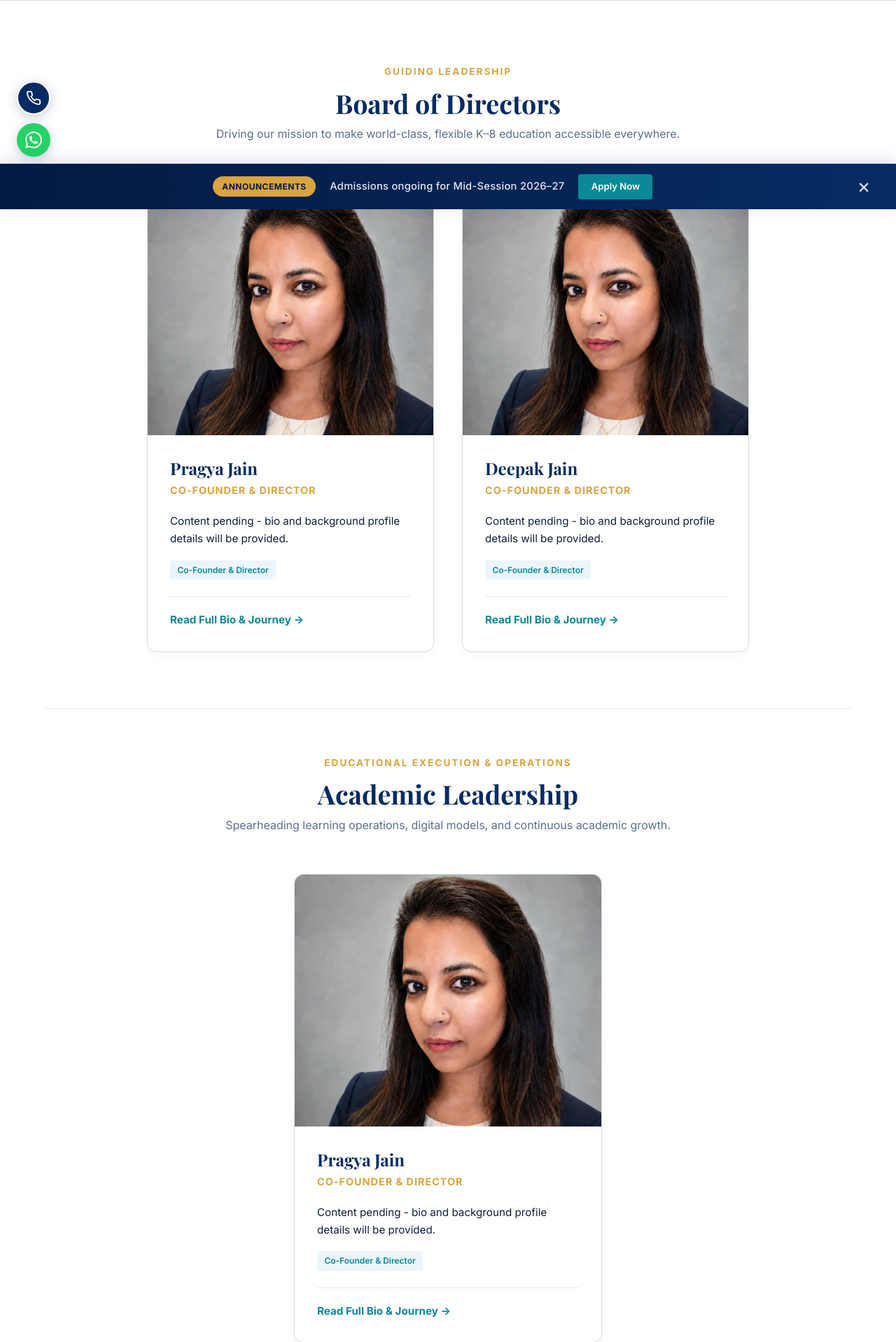
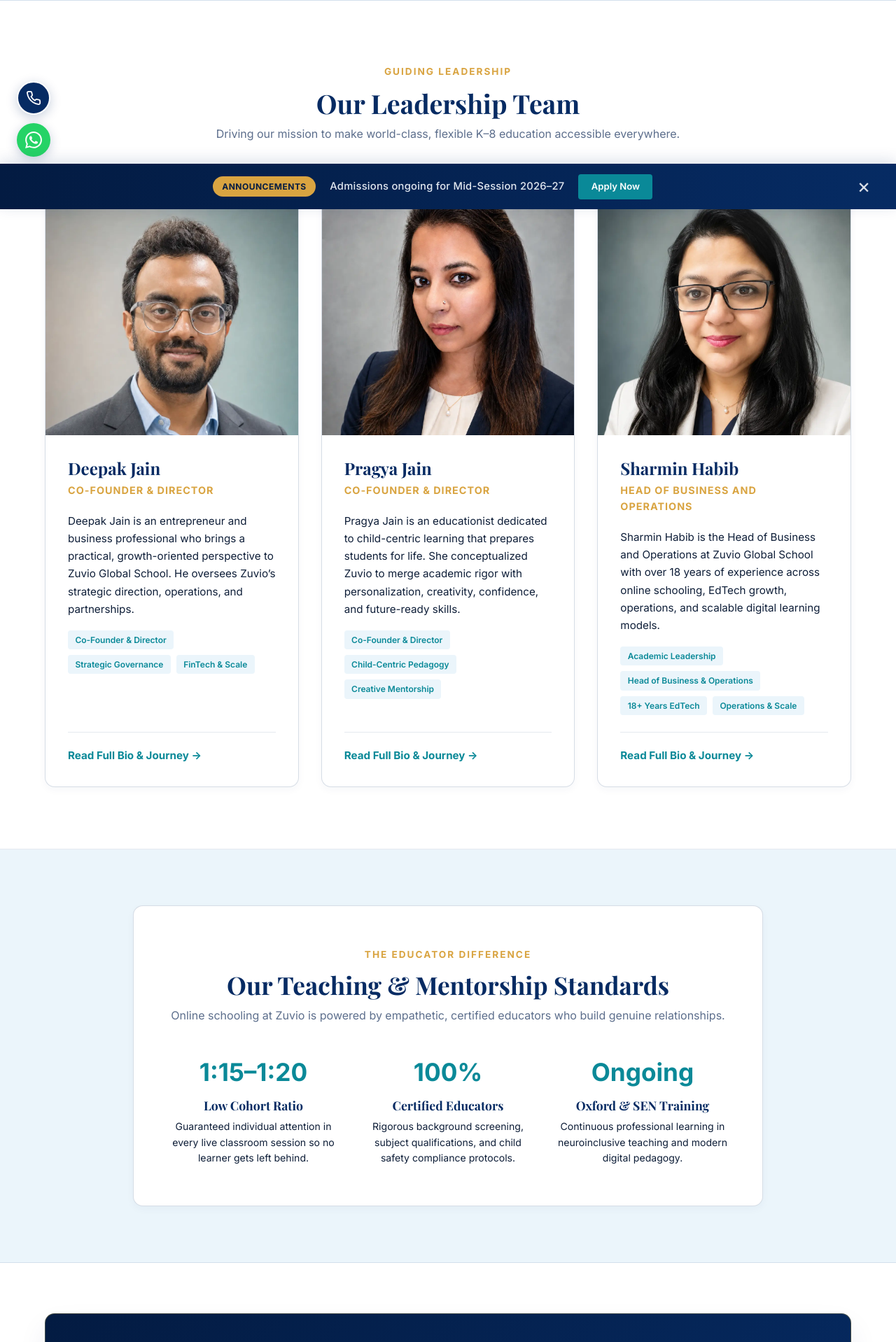
Before and after one commit to varun100-dot/school, a PHP site: page /pages/our-team.php in a window 1280 px wide. Shown: the part 501-2419 px from the top of the page at 70% size. Run offline with PHP 8.4, Linux system fonts and the light colour scheme; data comes from the database, SQL or seed files in the repository; data that the repository does not hold is empty; some libraries are stand-ins or nearby versions; some web fonts are replaced.

Commit message:
feat(our-team): unify leadership section to 3 unique profile cards

```diff
--- a/pages/our-team.php
+++ b/pages/our-team.php
@@ -11,9 +11,18 @@
 }
 $cms = &$_SESSION['mock_about_cms'];
 
-// STRICT RULE: Rashmi Bhasin is 100% excluded
-$default_team = [
-    [
+// STRICT RULE: Exactly 3 unique leadership profiles ordered Deepak Jain, Pragya Jain, Sharmin Habib
+$leadership_profiles = [
+    'deepak-jain' => [
+        'name' => 'Deepak Jain',
+        'slug' => 'deepak-jain',
+        'designation' => 'Co-Founder & Director',
+        'category' => 'Board of Directors',
+        'image' => '/assets/images/Profile_Images/Deepak_Professional_Profile.webp',
+        'short_description' => 'Deepak Jain is an entrepreneur and business professional who brings a practical, growth-oriented perspective to Zuvio Global School. He oversees Zuvio’s strategic direction, operations, and partnerships.',
+        'badges' => ['Co-Founder & Director', 'Strategic Governance', 'FinTech & Scale']
+    ],
+    'pragya-jain' => [
         'name' => 'Pragya Jain',
         'slug' => 'pragya-jain',
         'designation' => 'Co-Founder & Director',
@@ -22,16 +31,7 @@
         'short_description' => 'Pragya Jain is an educationist dedicated to child-centric learning that prepares students for life. She conceptualized Zuvio to merge academic rigor with personalization, creativity, confidence, and future-ready skills.',
         'badges' => ['Co-Founder & Director', 'Child-Centric Pedagogy', 'Creative Mentorship']
     ],
-    [
-        'name' => 'Deepak Jain',
-        'slug' => 'deepak-jain',
-        'designation' => 'Co-Founder & Director',
-        'category' => 'Board of Directors',
-        'image' => '/assets/images/Profile_Images/Deepak_Professional_Profile.webp',
-        'short_description' => 'Deepak Jain is an entrepreneur and business professional who brings a practical, growth-oriented perspective to Zuvio Global School. He oversees Zuvio’s strategic direction, operations, and partnerships.',
-        'badges' => ['Co-Founder & Director', 'Strategic Governance', 'FinTech & Scale']
-    ],
-    [
+    'sharmin-habib' => [
         'name' => 'Sharmin Habib',
         'slug' => 'sharmin-habib',
         'designation' => 'Head of Business and Operations',
@@ -42,30 +42,27 @@
     ]
 ];
 
-$team = [];
 if ($db) {
     try {
         $stmt = $db->query("SELECT * FROM `leadership` WHERE `is_active` = 1 ORDER BY `sort_order` ASC");
         $db_team = $stmt->fetchAll();
         if (!empty($db_team)) {
             foreach ($db_team as $row) {
-                $badges = [];
-                if (!empty($row['badges'])) {
-                    $decoded = json_decode($row['badges'], true);
-                    $badges = is_array($decoded) ? $decoded : array_map('trim', explode(',', $row['badges']));
-                } elseif (!empty($row['designation'])) {
-                    $badges = [$row['designation']];
+                $slug = $row['slug'] ?? '';
+                if (isset($leadership_profiles[$slug])) {
+                    if (!empty($row['name'])) $leadership_profiles[$slug]['name'] = $row['name'];
+                    if (!empty($row['designation'])) $leadership_profiles[$slug]['designation'] = $row['designation'];
+                    if (!empty($row['image'])) $leadership_profiles[$slug]['image'] = $row['image'];
+                    if (!empty($row['short_description'])) {
+                        $leadership_profiles[$slug]['short_description'] = $row['short_description'];
+                    } elseif (!empty($row['bio'])) {
+                        $leadership_profiles[$slug]['short_description'] = $row['bio'];
+                    }
+                    if (!empty($row['badges'])) {
+                        $decoded = json_decode($row['badges'], true);
+                        $leadership_profiles[$slug]['badges'] = is_array($decoded) ? $decoded : array_map('trim', explode(',', $row['badges']));
+                    }
                 }
-                $team[] = [
-                    'id' => $row['id'],
-                    'name' => $row['name'],
-                    'slug' => $row['slug'],
-                    'designation' => $row['designation'],
-                    'category' => !empty($row['category']) ? $row['category'] : 'Academic Leadership',
-                    'image' => $row['image'] ?: '/assets/images/Profile_Images/Pragya_Professional_Profile.webp',
-                    'short_description' => $row['short_description'] ?: $row['bio'],
-                    'badges' => $badges
-                ];
             }
         }
     } catch (Exception $e) {
@@ -73,24 +70,12 @@
     }
 }
 
-if (empty($team)) {
-    $cms = get_json_setting('cms_about', []);
-    $team = $cms['team'] ?? $default_team;
-}
-
-// Enforce exclusion of Rashmi Bhasin
-$team = array_values(array_filter($team, function($member) {
-    return stripos($member['name'] ?? '', 'Rashmi') === false && ($member['slug'] ?? '') !== 'rashmi-bhasin';
-}));
-
-// Ensure Sharmin Habib has correct designation and category
-foreach ($team as &$m) {
-    if (($m['slug'] ?? '') === 'sharmin-habib') {
-        $m['designation'] = 'Head of Business and Operations';
-        $m['category'] = 'Academic Leadership';
-    }
-}
-unset($m);
+// Exactly 3 unique profiles in required order: Deepak Jain, Pragya Jain, Sharmin Habib
+$team = [
+    $leadership_profiles['deepak-jain'],
+    $leadership_profiles['pragya-jain'],
+    $leadership_profiles['sharmin-habib']
+];
 
 $page_slug = 'our-team';
 $seo = [
@@ -128,38 +113,63 @@
     </div>
   </section>
 
-  <!-- Leadership Grid: Board of Directors & Academic Leadership -->
+  <!-- Leadership Section: Unified 3 Profile Cards -->
   <section class="section" style="background-color: #FFFFFF; padding: 5.5rem 0; border-bottom: 1px solid var(--color-border);">
     <div class="container">
 
-      <!-- 1. Board of Directors -->
       <div class="text-center" style="max-width: 700px; margin: 0 auto 3.5rem auto;">
         <span style="font-size: 0.85rem; font-weight: 700; color: var(--color-gold); text-transform: uppercase; letter-spacing: 2px;">
           Guiding Leadership
         </span>
         <h2 style="font-size: 2.35rem; color: var(--color-navy); margin-top: 0.5rem; font-family: var(--font-primary);">
-          Board of Directors
+          Our Leadership Team
         </h2>
         <p style="color: var(--color-muted); font-size: 1rem; margin-top: 0.5rem;">
           Driving our mission to make world-class, flexible K–8 education accessible everywhere.
         </p>
       </div>
 
-      <?php
-      $board_members = array_filter($team, function($m) {
-          return ($m['category'] ?? '') === 'Board of Directors' || in_array($m['slug'] ?? '', ['pragya-jain', 'deepak-jain']);
-      });
-      $academic_members = array_filter($team, function($m) {
-          return ($m['category'] ?? '') === 'Academic Leadership' || ($m['slug'] ?? '') === 'sharmin-habib' || stripos($m['designation'] ?? '', 'Business and Operations') !== false;
-      });
-      if (empty($board_members)) {
-          $board_members = $team;
-      }
-      ?>
+      <style>
+        .leadership-team-grid {
+          display: grid;
+          grid-template-columns: repeat(3, 1fr);
+          gap: 2rem;
+          max-width: 1200px;
+          margin: 0 auto;
+          align-items: stretch;
+        }
+        .leadership-card-item {
+          background: #FFFFFF;
+          border-radius: var(--radius-lg);
+          border: 1.5px solid rgba(6, 43, 99, 0.16);
+          box-shadow: var(--shadow-sm);
+          overflow: hidden;
+          display: flex;
+          flex-direction: column;
+          height: 100%;
+          transition: transform 0.25s ease, box-shadow 0.25s ease;
+        }
+        .leadership-card-item:hover {
+          transform: translateY(-4px);
+          box-shadow: var(--shadow-md);
+        }
+        @media (max-width: 1024px) {
+          .leadership-team-grid {
+            grid-template-columns: repeat(2, 1fr);
+            max-width: 800px;
+          }
+        }
+        @media (max-width: 768px) {
+          .leadership-team-grid {
+            grid-template-columns: 1fr;
+            max-width: 440px;
+          }
+        }
+      </style>
 
-      <div style="display: grid; grid-template-columns: repeat(auto-fit, minmax(320px, 1fr)); gap: 2.5rem; max-width: 860px; margin: 0 auto 5rem auto;">
-        <?php foreach ($board_members as $member): ?>
-          <div style="background: #FFFFFF; border-radius: var(--radius-lg); border: 1.5px solid rgba(6, 43, 99, 0.16); box-shadow: var(--shadow-sm); overflow: hidden; display: flex; flex-direction: column; transition: transform 0.25s ease, box-shadow 0.25s ease;">
+      <div class="leadership-team-grid">
+        <?php foreach ($team as $member): ?>
+          <div class="leadership-card-item">
 
             <div style="height: 360px; background-color: var(--pastel-blue); position: relative; overflow: hidden;">
               <img src="<?php echo h($member['image']); ?>" alt="<?php echo h($member['name']); ?>" style="width: 100%; height: 100%; object-fit: cover; object-position: center 12%;">
@@ -204,71 +214,6 @@
           </div>
         <?php endforeach; ?>
       </div>
-
-      <?php if (!empty($academic_members)): ?>
-        <!-- 2. Academic Leadership -->
-        <div style="border-top: 1px solid var(--color-border); padding-top: 4rem;">
-          <div class="text-center" style="max-width: 700px; margin: 0 auto 3.5rem auto;">
-            <span style="font-size: 0.85rem; font-weight: 700; color: var(--color-gold); text-transform: uppercase; letter-spacing: 2px;">
-              Educational Execution &amp; Operations
-            </span>
-            <h2 style="font-size: 2.35rem; color: var(--color-navy); margin-top: 0.5rem; font-family: var(--font-primary);">
-              Academic Leadership
-            </h2>
-            <p style="color: var(--color-muted); font-size: 1rem; margin-top: 0.5rem;">
-              Spearheading learning operations, digital models, and continuous academic growth.
-            </p>
-          </div>
-
-          <div style="max-width: 440px; margin: 0 auto;">
-            <?php foreach ($academic_members as $member): ?>
-              <div style="background: #FFFFFF; border-radius: var(--radius-lg); border: 1.5px solid rgba(6, 43, 99, 0.16); box-shadow: var(--shadow-sm); overflow: hidden; display: flex; flex-direction: column; transition: transform 0.25s ease, box-shadow 0.25s ease;">
-
-                <div style="height: 360px; background-color: var(--pastel-blue); position: relative; overflow: hidden;">
-                  <img src="<?php echo h($member['image']); ?>" alt="<?php echo h($member['name']); ?>" style="width: 100%; height: 100%; object-fit: cover; object-position: center 12%;">
-                </div>
-
-                <div style="padding: 2rem; display: flex; flex-direction: column; flex-grow: 1; justify-content: space-between;">
-                  <div>
-                    <h3 style="font-size: 1.5rem; color: var(--color-navy); font-family: var(--font-primary); margin-bottom: 0.25rem;">
-                      <?php echo h($member['name']); ?>
-                    </h3>
-                    <div style="color: var(--color-gold); font-weight: 700; font-size: 0.9rem; text-transform: uppercase; letter-spacing: 1px; margin-bottom: 1.25rem;">
-                      <?php echo h($member['designation']); ?>
-                    </div>
-
-                    <div class="team-member-bio">
-                      <?php
-                        $raw_bio = $member['short_description'] ?? '';
-                        $paras = array_filter(array_map('trim', explode("\n\n", str_replace(["\r\n", "\r"], "\n", $raw_bio))));
-                        if (empty($paras)) $paras = [$raw_bio];
-                        foreach ($paras as $p): ?>
-                          <p style="color: var(--color-text); font-size: 0.95rem; line-height: 1.65; margin-bottom: 0.65rem;"><?php echo h($p); ?></p>
-                      <?php endforeach; ?>
-                    </div>
-
-                    <?php if (!empty($member['badges'])): ?>
-                      <div style="display: flex; flex-wrap: wrap; gap: 0.5rem; margin-bottom: 1.5rem;">
-                        <?php foreach ($member['badges'] as $b): ?>
-                          <span style="background: var(--pastel-blue); color: var(--color-teal); font-size: 0.75rem; font-weight: 600; padding: 0.25rem 0.65rem; border-radius: 4px;">
-                            <?php echo h($b); ?>
-                          </span>
-                        <?php endforeach; ?>
-                      </div>
-                    <?php endif; ?>
-                  </div>
-
-                  <div style="border-top: 1px solid var(--color-border); padding-top: 1.25rem;">
-                    <a href="/about/<?php echo h($member['slug']); ?>" style="color: var(--color-teal); font-weight: 700; text-decoration: none; display: inline-flex; align-items: center; gap: 0.5rem; font-size: 0.95rem;">
-                      Read Full Bio &amp; Journey &rarr;
-                    </a>
-                  </div>
-                </div>
-              </div>
-            <?php endforeach; ?>
-          </div>
-        </div>
-      <?php endif; ?>
 
     </div>
   </section>
```
